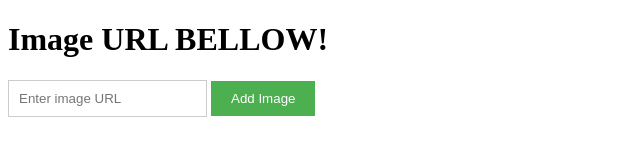
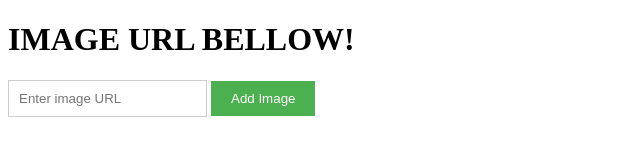
Before and after one commit to StarkMaster-tech/image-imput-form, a plain HTML site: page index.html in a window 1280 px wide. Shown: the whole page, without its empty margins (0-640 px from the left). Drawn offline with Linux system fonts and the light colour scheme.

Commit message:
Update index.html

```diff
--- a/index.html
+++ b/index.html
@@ -39,7 +39,7 @@
     </style>
 </head>
 <body>
-    <h1>Image URL BELLOW!</h1>
+    <h1>IMAGE URL BELLOW!</h1>
     <div class="image-form">
         <input type="text" id="imageInput" placeholder="Enter image URL">
         <button id="addButton">Add Image</button>
```
